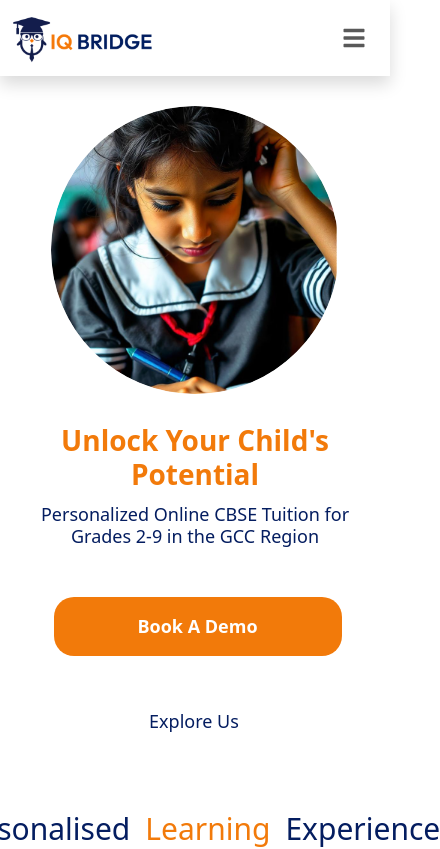
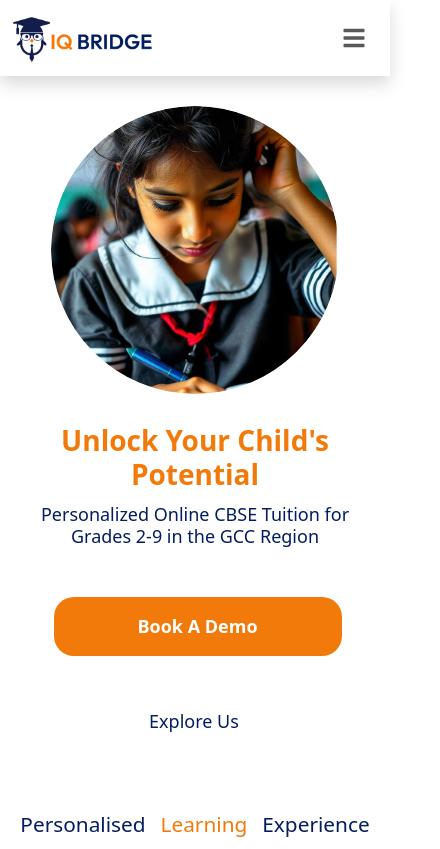
Before and after one commit to dilip2k04/hostinger, a React (Vite) app: page / in a window 390 px wide. Shown: the top 849 px of the page, 440 px wide, since content can reach past the window. Built offline with nearby package versions, Linux system fonts and the light colour scheme; no server answers.

Commit message:
home page

```diff
--- a/src/pages/Home/Home.css
+++ b/src/pages/Home/Home.css
@@ -89,6 +89,18 @@
         line-height: 1.5;
     }
 }
+@media (max-width: 328px) {
+  .Title {
+    font-size: 1.2rem;
+    line-height: 1.25;
+    word-break: break-word; /* Prevent horizontal overflow */
+  }
+
+  /* If the title has multiple words in the span */
+  .Title span {
+    display: inline-block; /* Helps with line breaks if needed */
+  }
+}
 @media (max-width: 320px) { /* Very Small Phones */
     .para {
         width: 80%; /* Make use of available space */
@@ -136,3 +148,37 @@
         line-height: 1.2;
     }
 }
+@media (max-width: 1199.98px) {
+    .Title {
+      font-size: 2.25rem;
+    }
+  }
+
+  /* For tablets and smaller laptops (less than 992px) */
+  @media (max-width: 991.98px) {
+    .Title {
+      font-size: 2rem;
+    }
+  }
+
+  /* For landscape phones (less than 768px) */
+  @media (max-width: 767.98px) {
+    .Title {
+      font-size: 1.75rem;
+      line-height: 1.25;
+    }
+  }
+
+  /* For portrait phones (less than 576px) */
+  @media (max-width: 575.98px) {
+    .Title {
+      font-size: 1.5rem;
+    }
+  }
+
+  /* For very small phones (less than 400px) */
+  @media (max-width: 399.98px) {
+    .Title {
+      font-size: 1.3rem;
+    }
+  }
```
